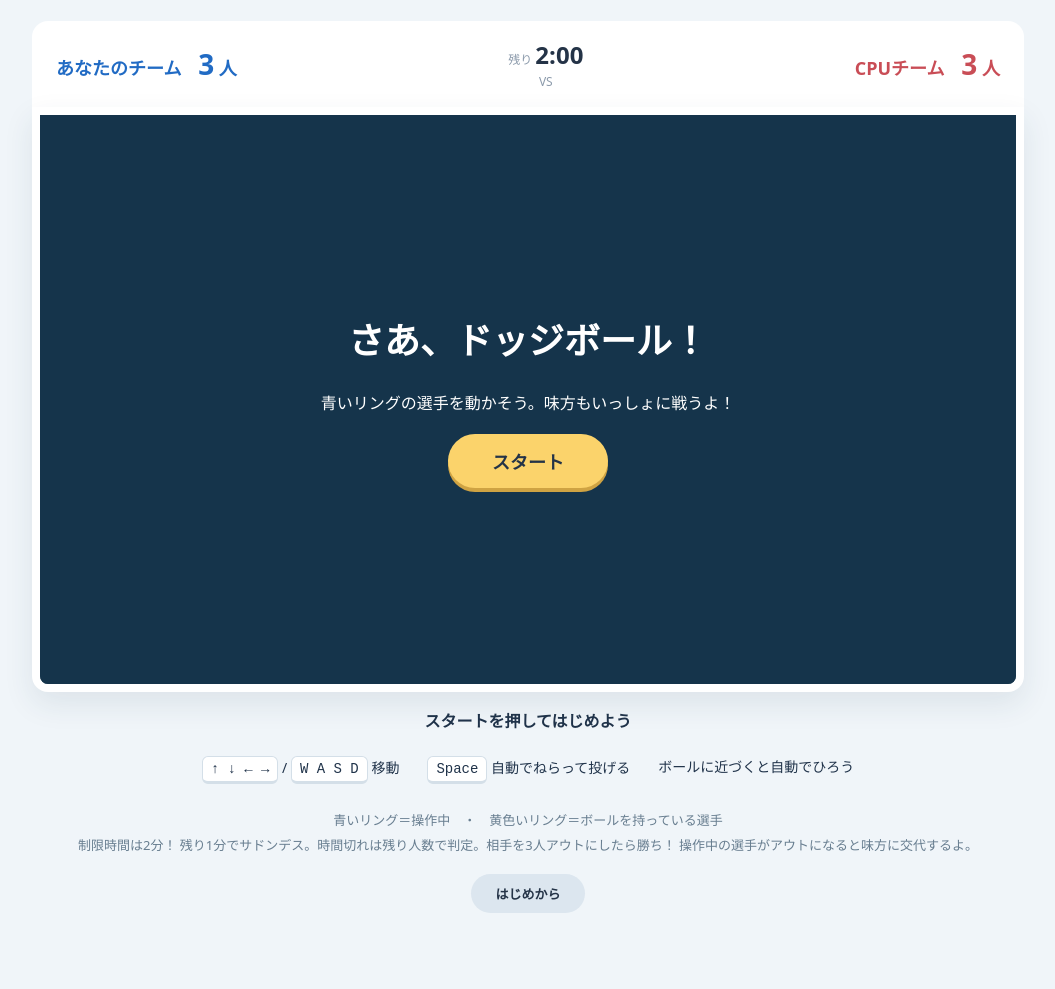
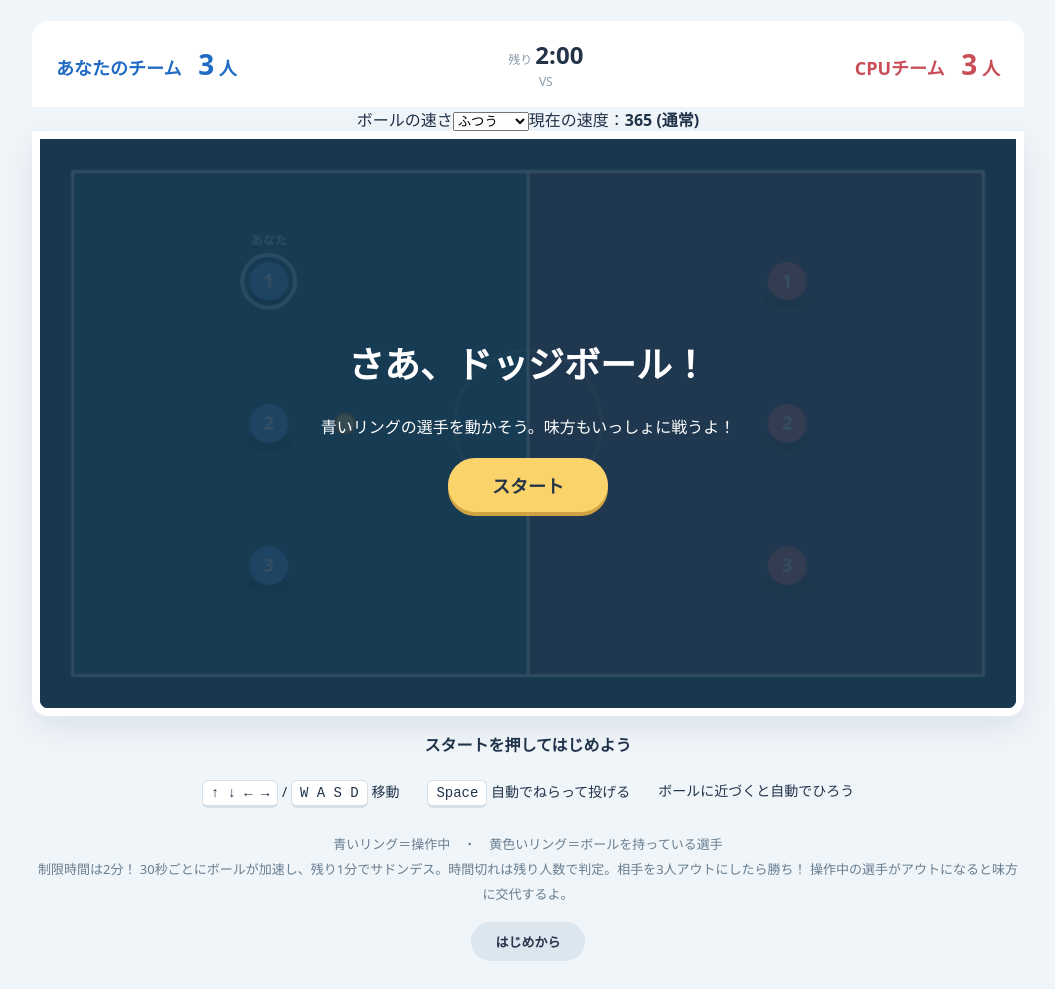
Before and after one commit to sekobass/dodgeball-game, a plain HTML site: page index.html in a window 1280 px wide. Shown: the part 148-1137 px from the top of the page, without its empty margins (112-1167 px from the left). Before the commit the page ends 1089 px from the top, so only its background shows below. Drawn offline with Linux system fonts and the light colour scheme.

Commit message:
Add speed selector and display

```diff
--- a/index.html
+++ b/index.html
@@ -4,9 +4,10 @@
 <body><main>
 <header><span class="badge">あそぼう！ / Ver.0.2</span><h1>ドッジボールゲーム</h1><p>よけて、ひろって、ねらって投げよう！</p></header>
 <section class="score" aria-label="残り人数"><strong class="blue">あなたのチーム <span id="blueCount">3</span> 人</strong><span class="match-clock">残り <strong id="timer">2:00</strong><br>VS</span><strong class="red">CPUチーム <span id="redCount">3</span> 人</strong></section>
+<div class="game-settings"><label for="speedSetting">ボールの速さ</label><select id="speedSetting"><option value="290">ゆっくり</option><option value="365" selected>ふつう</option><option value="440">はやい</option></select><span>現在の速度：<strong id="ballSpeed">365 (通常)</strong></span></div>
 <div class="arena"><canvas id="court" width="960" height="560" aria-label="左が青チーム、右が赤チームのドッジボールコート"></canvas><div id="overlay"><h2 id="message">さあ、ドッジボール！</h2><p id="detail">青いリングの選手を動かそう。味方もいっしょに戦うよ！</p><button id="start">スタート</button></div></div>
 <p id="status" role="status" aria-live="polite">スタートを押してはじめよう</p>
 <section class="help"><p><kbd>↑ ↓ ← →</kbd> / <kbd>W A S D</kbd> 移動</p><p><kbd>Space</kbd> 自動でねらって投げる</p><p>ボールに近づくと自動でひろう</p></section>
-<footer>青いリング＝操作中　・　黄色いリング＝ボールを持っている選手<br>制限時間は2分！ 残り1分でサドンデス。時間切れは残り人数で判定。相手を3人アウトにしたら勝ち！ 操作中の選手がアウトになると味方に交代するよ。</footer>
+<footer>青いリング＝操作中　・　黄色いリング＝ボールを持っている選手<br>制限時間は2分！ 30秒ごとにボールが加速し、残り1分でサドンデス。時間切れは残り人数で判定。相手を3人アウトにしたら勝ち！ 操作中の選手がアウトになると味方に交代するよ。</footer>
 <button id="restart" class="secondary">はじめから</button>
 </main></body></html>
```
